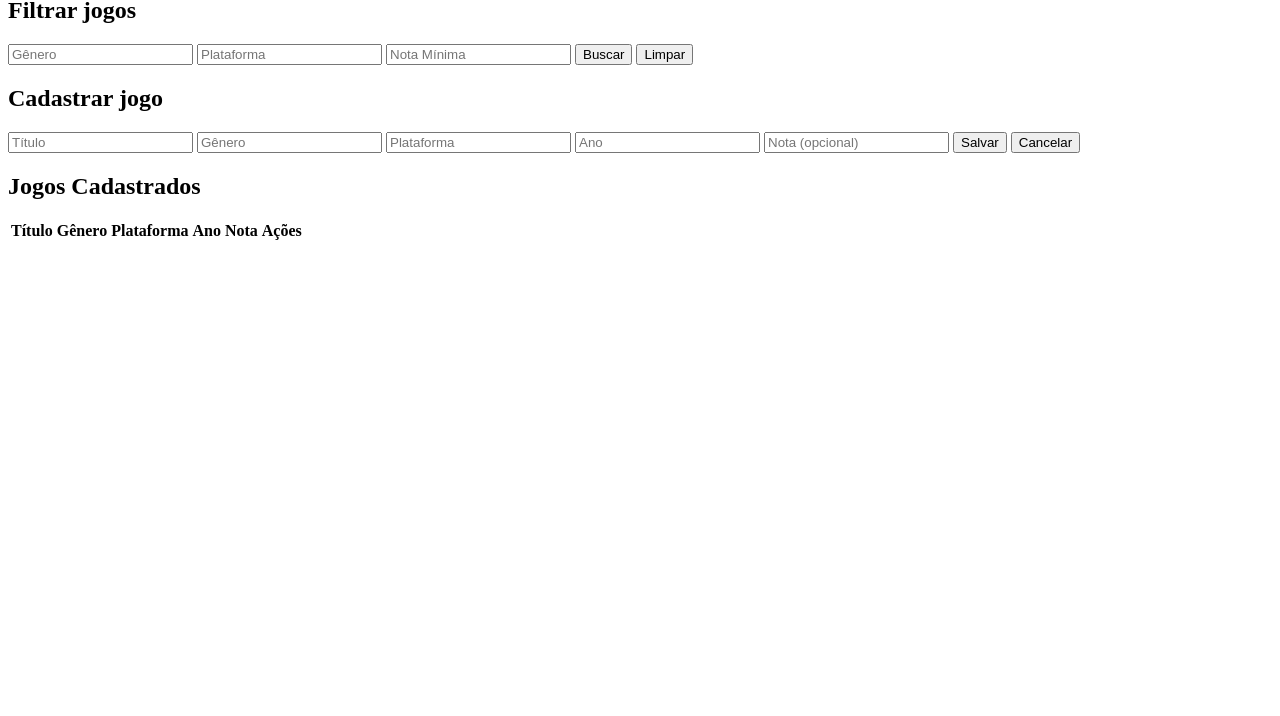
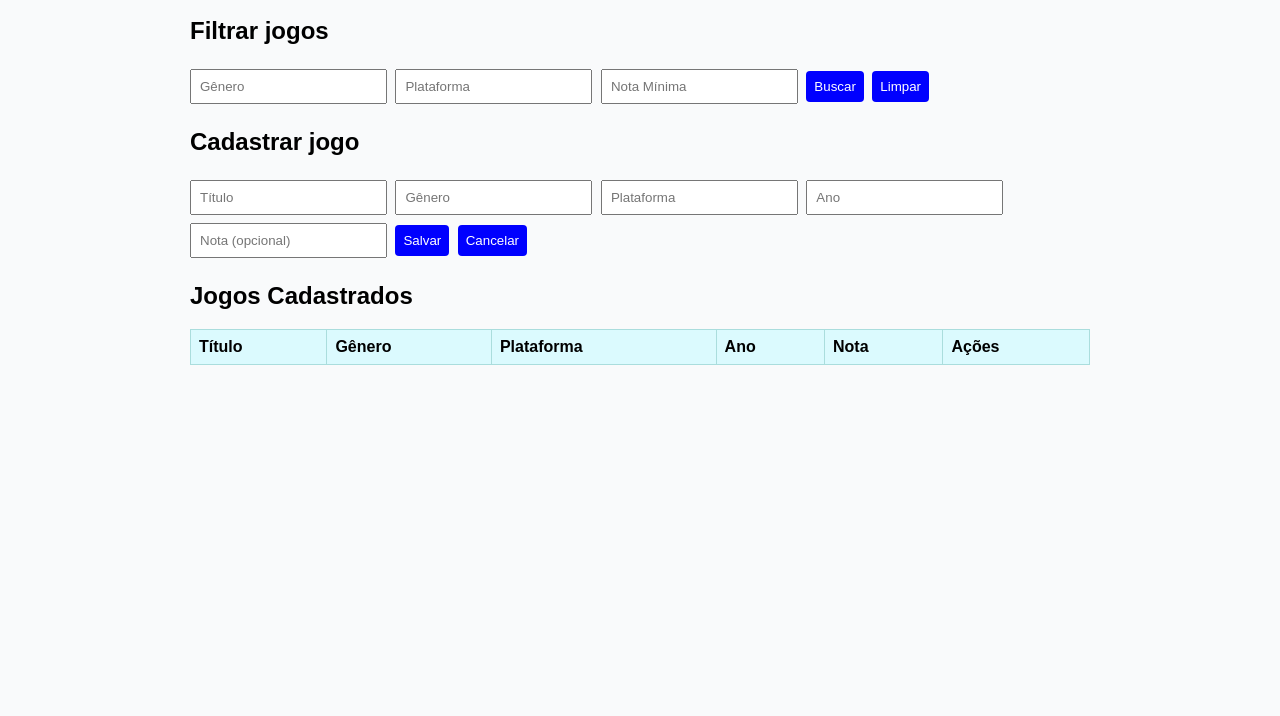
Before and after one commit to danielreschkelima-code/APP-JOGOS, a website: page frontend-jogos/index.html in a window 1280 px wide. Shown: the part 84-800 px from the top of the page. Drawn offline with Linux system fonts and the light colour scheme.

Commit message:
HTML estilizado

```diff
--- a/frontend-jogos/index.html
+++ b/frontend-jogos/index.html
@@ -3,6 +3,7 @@
 <head>
     <meta charset="UTF-8">
     <meta name="viewport" content="width=device-width, initial-scale=1.0">
+    <link rel ="stylesheet" href="style.css">
     <title>App de jogos</title>
 </head>
 <body>
--- a/frontend-jogos/style.css
+++ b/frontend-jogos/style.css
@@ -0,0 +1,39 @@
+body{
+    font-family: Arial, Helvetica, sans-serif;
+    max-width: 900px;
+    margin: 0 auto;
+    padding: 20px;
+    background-color: #f9fafb;
+}
+
+h1{
+    color: #1A3A5C;
+}
+
+input, button {
+    padding: 8px;
+    margin: 4px 4px 4px 0;
+}
+
+button {
+    background-color: blue;
+    color: white;
+    border: none;
+    border-radius: 4px;
+    cursor: pointer;
+}
+
+table {
+    width: 100%;
+    border-collapse: collapse;
+}
+
+th, td {
+    border: 1px solid #add;
+    padding: 8px;
+    text-align: left;
+}
+
+th{
+    background-color: #DBFAFE;
+}
```
